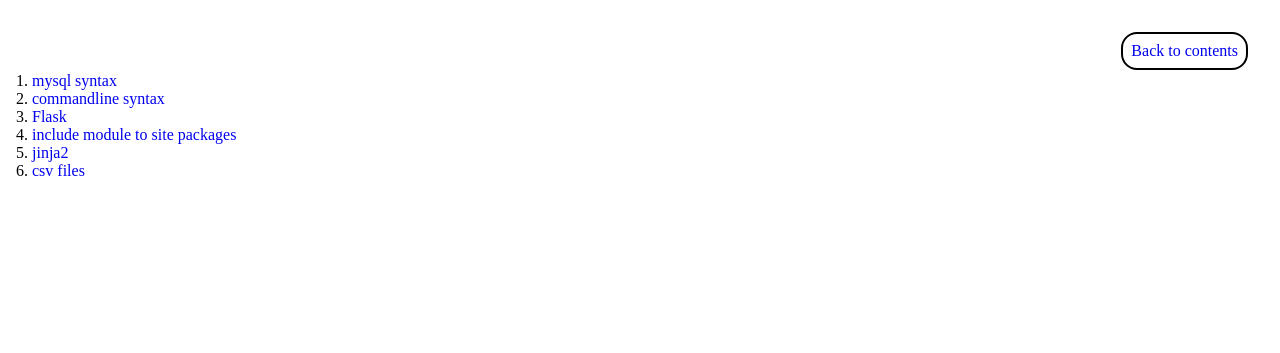
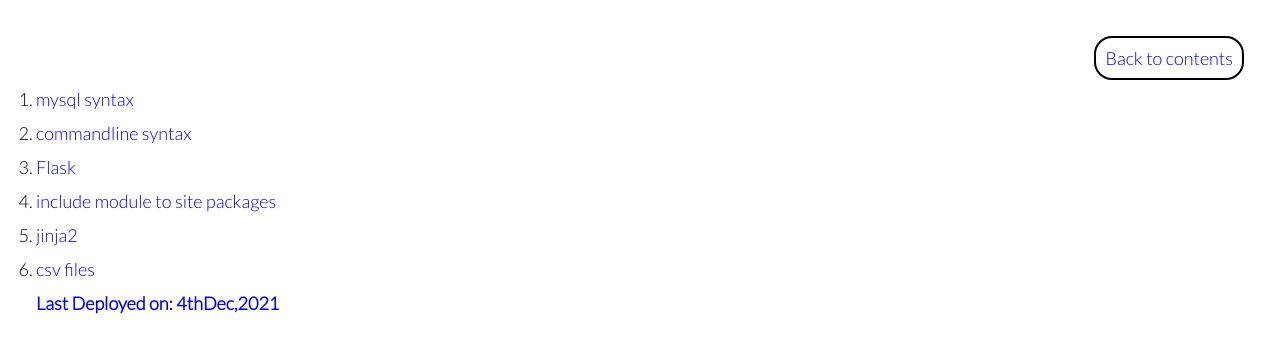
Before and after one commit to shahad-del/MYNOTES, a Flask app: page / in a window 1280 px wide. Shown: the top 353 px of the page. Run offline with Flask 2, Linux system fonts and the light colour scheme.

Commit message:
Moved repo to git

```diff
--- /dev/null
+++ b/runtime.txt
@@ -0,0 +1 @@
+python-3.10.0
--- a/static/style.css
+++ b/static/style.css
@@ -4,6 +4,8 @@
     padding:0;
 }
 body{
+    font-family: 'Lato', sans-serif;
+    font-size: 18px;
     padding:1em;
     margin: 1em;
     background:white(177, 176, 176);
@@ -29,3 +31,7 @@ p{
     height:40px;
 
 }
+
+ol.chapter-menu li{
+    margin: 12px 0;
+}
--- a/templates/basis.html
+++ b/templates/basis.html
@@ -1,21 +1,28 @@
 <!DOCTYPE html>
 <html lang="en">
-<head>
-    <meta charset="UTF-8">
-    <meta http-equiv="X-UA-Compatible" content="IE=edge">
-    <meta name="viewport" content="width=device-width, initial-scale=1.0">
-    <link rel="stylesheet" href="static/style.css">
-    <link rel="stylesheet" href="static/default.min.css">
+  <head>
+    <meta charset="UTF-8" />
+    <meta http-equiv="X-UA-Compatible" content="IE=edge" />
+    <meta name="viewport" content="width=device-width, initial-scale=1.0" />
+    <link rel="preconnect" href="https://fonts.googleapis.com" />
+    <link rel="preconnect" href="https://fonts.googleapis.com" />
+    <link rel="preconnect" href="https://fonts.gstatic.com" crossorigin />
+    <link
+      href="https://fonts.googleapis.com/css2?family=Lato:wght@100;300&display=swap"
+      rel="stylesheet"
+    />
+
+    <link rel="stylesheet" href="static/style.css" />
+    <link rel="stylesheet" href="static/default.min.css" />
 
     <script src="static/highlight.min.js"></script>
     {% block title %}{% endblock %}
-
-</head>
-<body>
-    <p><a href="http://127.0.0.1:8080/" id ="toTheRight">Back to contents</a></p>
+  </head>
+  <body>
+    <p><a href="http://127.0.0.1:8080/" id="toTheRight">Back to contents</a></p>
     {% block body %}{% endblock %}
     <script>
-        hljs.highlightAll();
+      hljs.highlightAll();
     </script>
-</body>
+  </body>
 </html>
--- a/templates/chapterMenuList.html
+++ b/templates/chapterMenuList.html
@@ -1,11 +1,30 @@
 
-<ol>
+<ol class="chapter-menu">
     <li><a href="/mysql" target="_blank" style="text-decoration: none";">mysql syntax</a></li>
-    <li><a href="commandlineSyntax.html" target="_blank" style="text-decoration: none">commandline syntax</a></li>
+    <li><a href="commandline" target="_blank" style="text-decoration: none">commandline syntax</a></li>
     <li><a href="/flask" target="_blank" style="text-decoration: none"> Flask</a></li>
     <li><a href="/sitepackages" target="_blank" style="text-decoration: none"> include module to site packages</a></li>
     <li><a href="/jinja2" target="_blank" style="text-decoration: none"> jinja2</a></li>
     <li><a href ="/csv" target="_blank" style="text-decoration: none">csv files</li>
 
 </ol>
-<!-- http://127.0.0.1:8080/mysql this one is absolute path and have to change each oneof them uf 8080 is changed.so use just /mysql which is a relative path and more dynamic. -->
+
+
+<h4>Last Deployed on: 4thDec,2021</h4>
+
+<!--
+
+    http://127.0.0.1:8080/mysql this one is absolute path and have to change each one
+    of them if 8080 is changed.so use just /mysql which is a relative path and more dynamic.
+
+    Deployed to Heroku follwing tutorial at: https://dev.to/techparida/how-to-deploy-a-flask-app-on-heroku-heb
+
+
+    To run the app:
+    python3 wsgi.py
+
+
+    1. chapters.py is local startup file.
+    2. main.py is for server startup file.
+
+-->
--- /dev/null
+++ b/wsgi.py
@@ -0,0 +1,3 @@
+from main import app
+if __name__ == "__main__":
+  app.run()
```
Also changed, not shown: main.py (added, +23 -0 lines), requirements.txt (added, +7 -0 lines), 2 other files.
